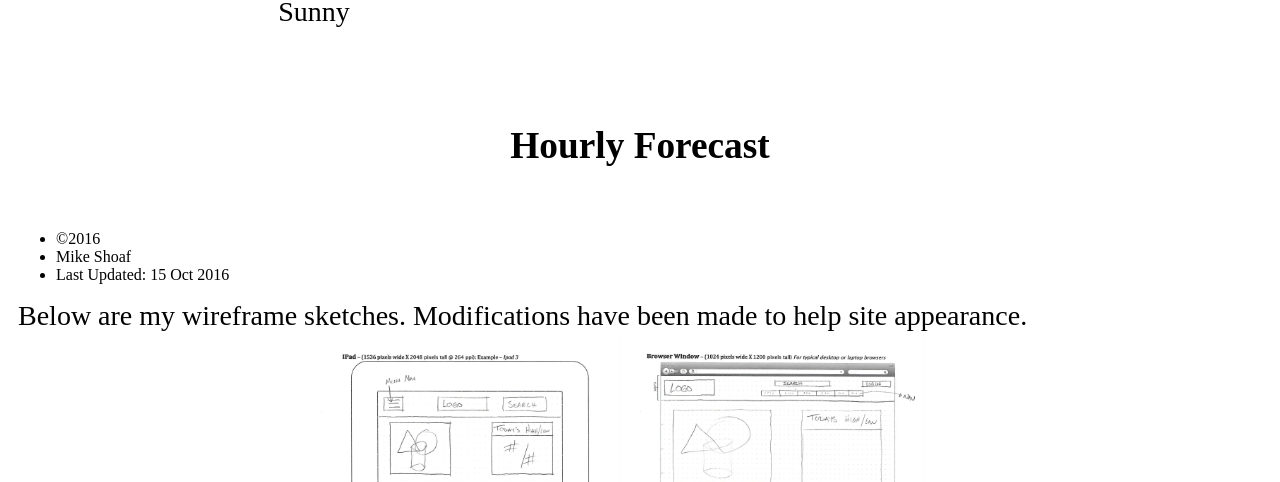
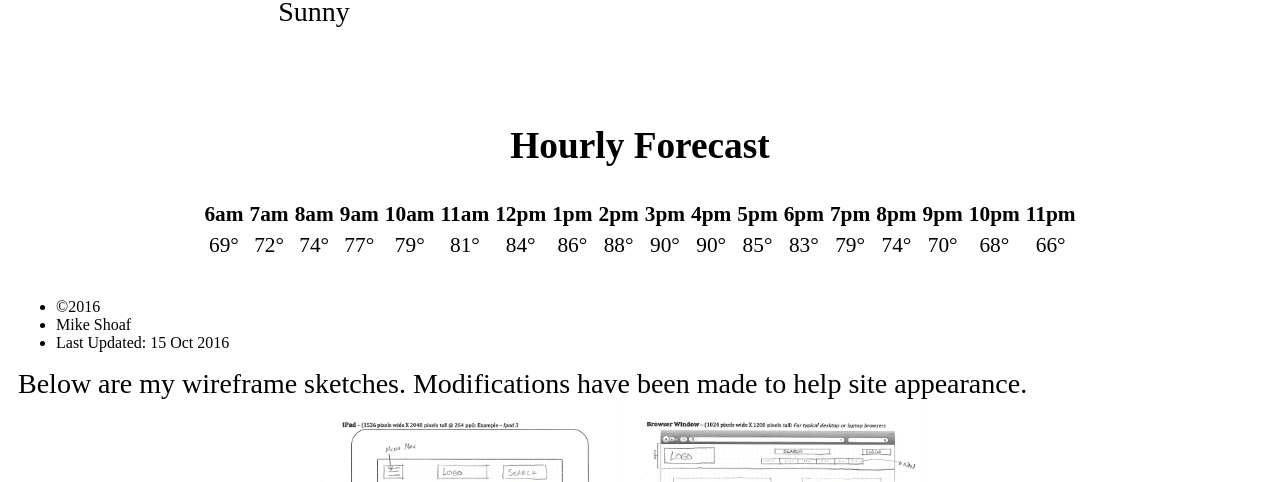
Before and after one commit to mkshoaf/mkshoaf.github.io, a plain HTML site: page homework/franklin.html in a window 1280 px wide. Shown: the part 618-1100 px from the top of the page. Drawn offline with Linux system fonts and the light colour scheme.

Commit message:
final fixes

```diff
--- a/css/weatherscreen.css
+++ b/css/weatherscreen.css
@@ -178,7 +178,7 @@ footer {
         margin-right: auto;
     }
 
-    #hourlyweb {
+    #web {
         display: none;
     }
 
@@ -228,10 +228,11 @@ footer {
         display: block;
     }
 
-    #hourlyweb {
+    #web {
         text-align: center;
         margin-left: auto;
         margin-right: auto;
+        display: inline-block;
     }
 
     #hourlytable {
--- a/homework/franklin.html
+++ b/homework/franklin.html
@@ -93,7 +93,7 @@
                             <td>83&deg;</td>
                         </tr>
                     </table>
-                    <table id="hourlyweb">
+                    <table id="web">
                         <tr>
                             <th>6am</th>
                             <th>7am</th>
```
